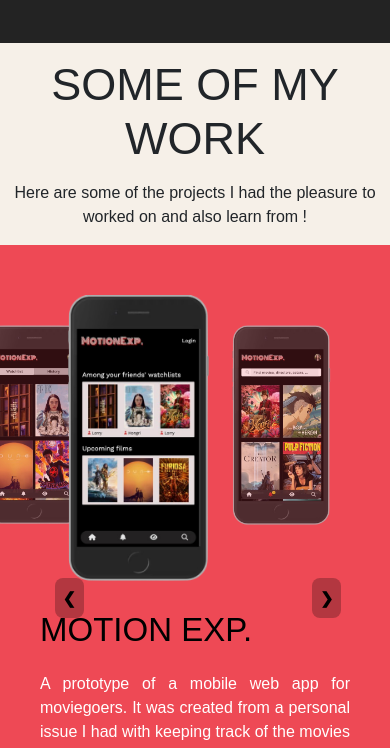
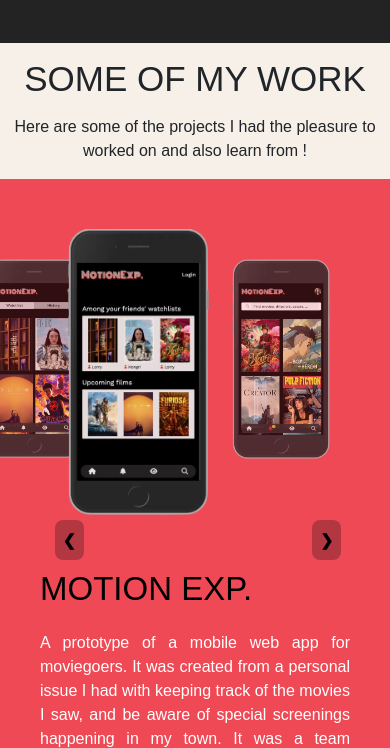
Before and after one commit to lucie-pl/lucie-pl.github.io, a website: page index.html in a window 390 px wide. Shown: the part 2160-2908 px from the top of the page. Drawn offline with nearby package versions, Linux system fonts and the light colour scheme; a web font is replaced by a local one.

Commit message:
Scrollbar properly hidden

```diff
--- a/script.js
+++ b/script.js
@@ -4,6 +4,10 @@
 //   $('.eng').classList.add('inactive');
 //   $('.fr').classList.remove('inactive');
 // });
+
+window.onbeforeunload = function () {
+  window.scrollTo(0, 0);
+};
 
 /* SLIDER PROJECTS MOTIONEXP.*/
 const $ = (selector) => {
--- a/stylesheets/hero.css
+++ b/stylesheets/hero.css
@@ -1,5 +1,14 @@
+html {
+  scrollbar-width: none;
+  overflow-y: scroll;
+}
+body::-webkit-scrollbar {
+  width: 0;
+  height: 0;
+}
+
 #particles-js {
-  width: 100vw;
+  width: 100%;
   height: 100vh;
   background-image: url('../images/contact-background.jpeg');
   background-repeat: no-repeat;
--- a/stylesheets/portfolio.css
+++ b/stylesheets/portfolio.css
@@ -245,6 +245,11 @@ img {
 @media screen and (max-width: 480px) {
   .section-title {
     padding: 15px 0;
+    font-size: 35px;
+  }
+
+  h3 {
+    padding-top: 25px;
   }
 }
 /* MOTION EXP. SECTION : MOBILE DISPLAY */
```
